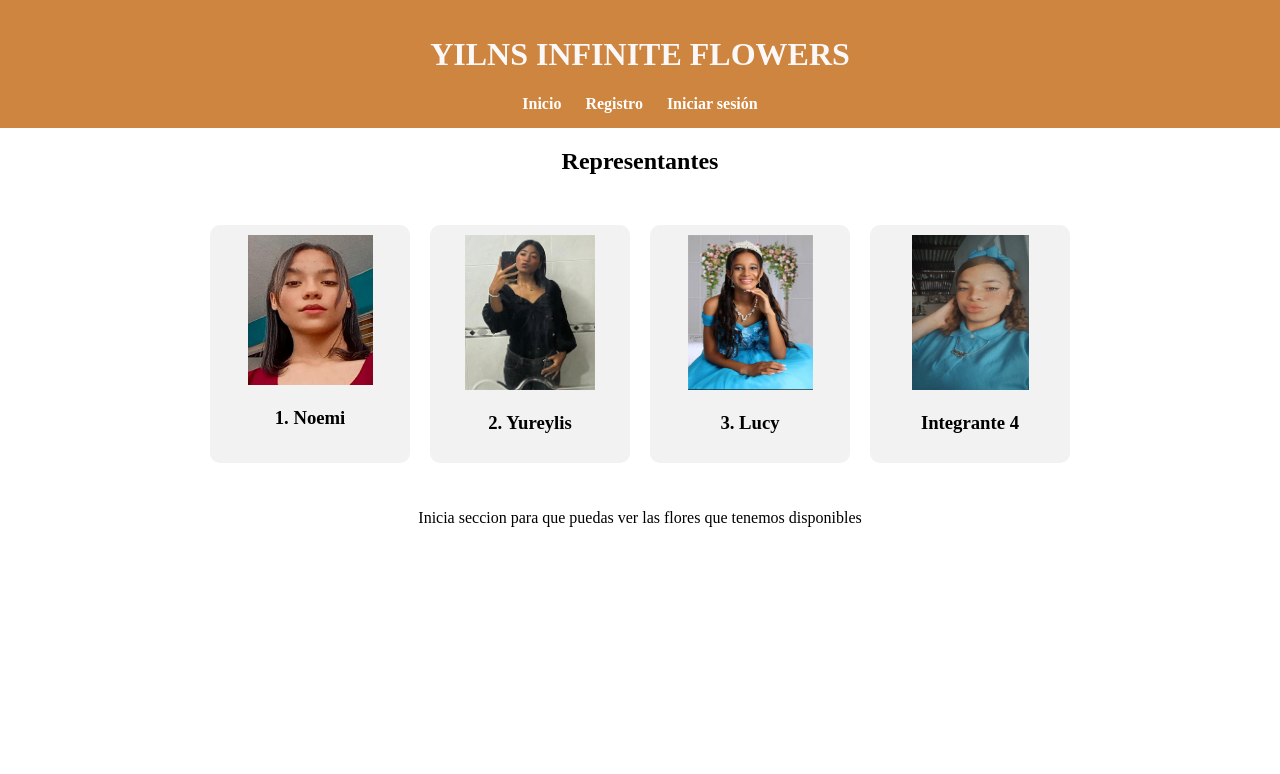
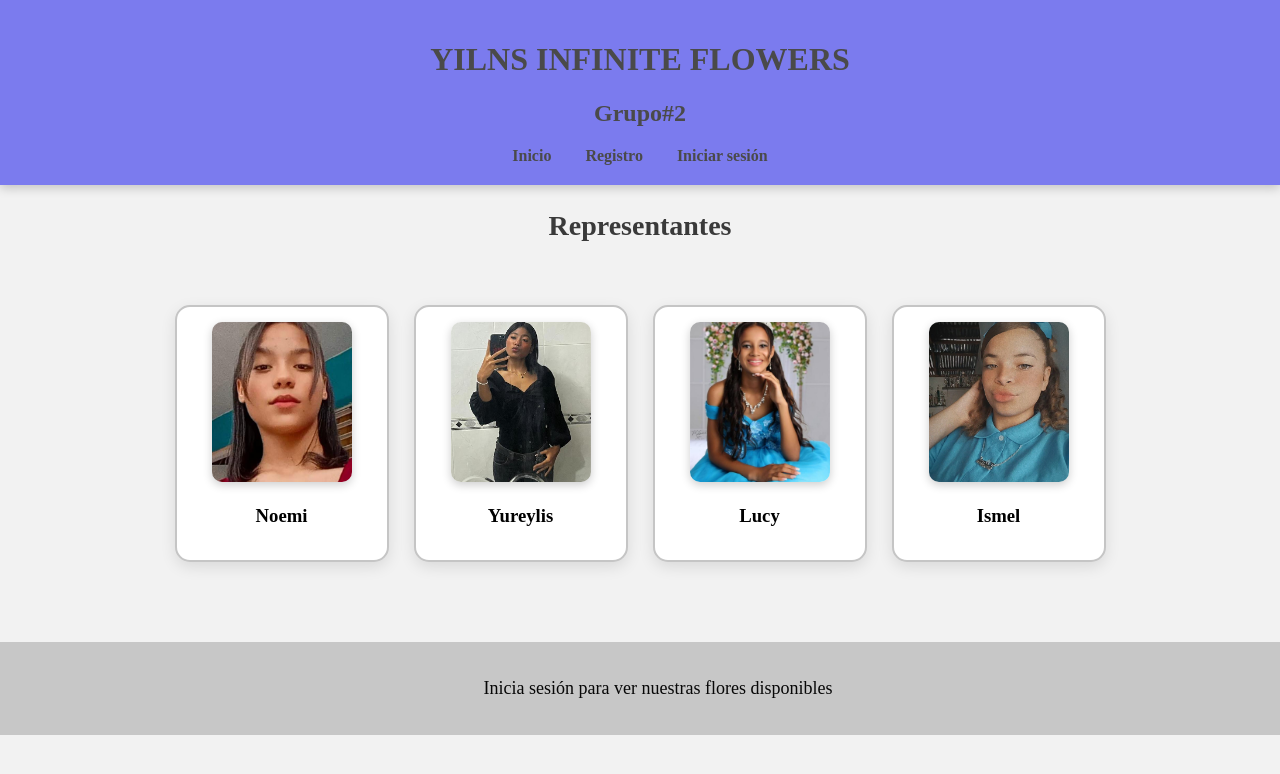
Before and after one commit to yureylsi/Proyecto-del-M, a PHP site: page / in a window 1280 px wide. Shown: the top 774 px of the page. Run offline with PHP 8.4, Linux system fonts and the light colour scheme.

Commit message:
Nuevos cambios

```diff
--- a/bienvenido.php
+++ b/bienvenido.php
@@ -1,4 +1,4 @@
-<h1 style="text-align:center; margin-top:20px;">Bienvenido al sistema</h1>
+<h1 style="text-align:center; margin-top:20px;">Bienvenidos a Infinite Flowers</h1>
 
 <div style="text-align:center; max-width:800px; margin:auto;">
 
--- a/estilos.css
+++ b/estilos.css
@@ -1,34 +1,82 @@
+/* Fondo gris claro */
 body {
     font-family: 'Times New Roman', Times, serif;
     margin: 0;
     padding: 0;
+    background-color: #f2f2f2; /* gris claro */
 }
 
+/* HEADER pastel limoncillo */
 header {
-    background:peru;
-    color: rgb(250, 248, 248);
-    padding: 15px;
+    background:rgb(123, 123, 238); /* limoncillo suave */
+    color: #4a4a4a;
+    padding: 20px;
     text-align: center;
+    box-shadow: 0 3px 10px rgba(0,0,0,0.2);
 }
 
-nav a{
-    margin: 0 10px;
-    color: white;
+nav a {
+    margin: 0 15px;
+    color: #4a4a4a;
     font-weight: bold;
     text-decoration: none;
+    transition: 0.3s;
 }
 
+nav a:hover {
+    color: #2d7d46; /* verde más oscuro para contraste */
+    transform: scale(1.1);
+}
+
+/* TÍTULO */
+.titulo-seccion h2 {
+    text-align: center;
+    margin-top: 25px;
+    color: #3a3a3a;
+    font-size: 28px;
+}
+
+/* CARDS pastel combinadas */
 .cards {
     display: flex;
     justify-content: center;
-    gap: 20px;
-    padding: 30px;
+    gap: 25px;
+    padding: 40px;
+    flex-wrap: wrap;
 }
 
 .card {
     width: 180px;
-    background: #f2f2f2;
-    padding: 10px;
+    background: #ffffff; /* blanco para contraste limpio */
+    padding: 15px;
     text-align: center;
+    border-radius: 15px;
+    border: 2px solid #c5c5c5; /* gris suave */
+    box-shadow: 0 5px 15px rgba(0,0,0,0.1);
+    transition: transform .3s, box-shadow .3s, background .3s;
+}
+
+.card:hover {
+    transform: translateY(-10px);
+    box-shadow: 0 12px 20px rgba(0,0,0,0.25);
+    background: #e6ffe6; /* verde pastel suave */
+}
+
+.card img {
+    width: 140px;
+    height: 160px;
     border-radius: 10px;
+    object-fit: cover;
+    box-shadow: 0 3px 10px rgba(0,0,0,0.2);
 }
+
+/* FOOTER */
+footer {
+    background: #c7c7c7; /* gris pastel medio */
+    text-align: center;
+    padding: 18px;
+    color: #070707;
+    font-size: 18px;
+    margin-top: 40px;
+    width: 100%;
+}
--- a/index.html
+++ b/index.html
@@ -8,7 +8,7 @@
 <body>
 
 <header>
-    <h1>YILNS INFINITE FLOWERS </h1>
+    <h1>YILNS INFINITE FLOWERS <h2>Grupo#2</h2></h1>
     <nav>
         <a href="index.html">Inicio</a>
         <a href="registro.php">Registro</a>
@@ -16,36 +16,36 @@
     </nav>
 </header>
 
-<center><h2>Representantes </h2></center>
+<section class="titulo-seccion">
+    <h2>Representantes</h2>
+</section>
 
 <div class="cards">
 
     <div class="card">
-        <img src="IMG/noemi.jpeg" width="125" height="150">
-        <h3>1. Noemi</h3>
-
+        <img src="IMG/noemi.jpeg">
+        <h3>Noemi</h3>
     </div>
 
     <div class="card">
-        <img src="IMG/yureylis.jpeg" width="130" height="155">
-        <h3>2. Yureylis</h3>
+        <img src="IMG/yureylis.jpeg">
+        <h3>Yureylis</h3>
     </div>
 
     <div class="card">
-        <img src="IMG/lucy.jpeg" width="125" height="155">
-        <h3>3. Lucy</h3>
+        <img src="IMG/lucy.jpeg">
+        <h3>Lucy</h3>
     </div>
 
     <div class="card">
-        <img src="IMG/ismel.jpeg" width="117" height="155">
-        <h3>Integrante 4</h3>
+        <img src="IMG/ismel.jpeg">
+        <h3>Ismel</h3>
     </div>
 
 </div>
 
-
 <footer>
-   <center> <p>Inicia seccion para que puedas ver las flores que tenemos disponibles</p></center>
+    <p>Inicia sesión para ver nuestras flores disponibles</p>
 </footer>
 
 </body>
```
Also changed, not shown: login.php (+61 -3 lines), registro.css (added, +76 -0 lines), registro.php (+5 -81 lines).
